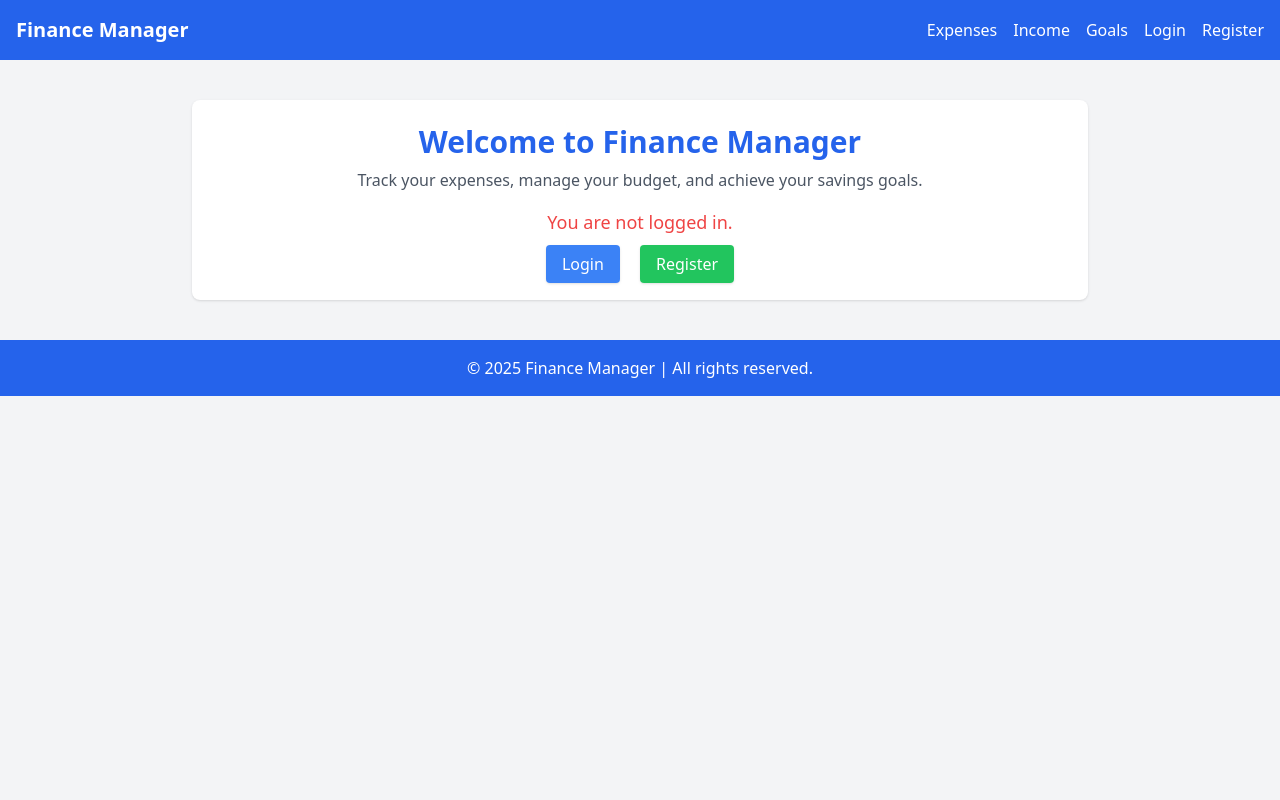
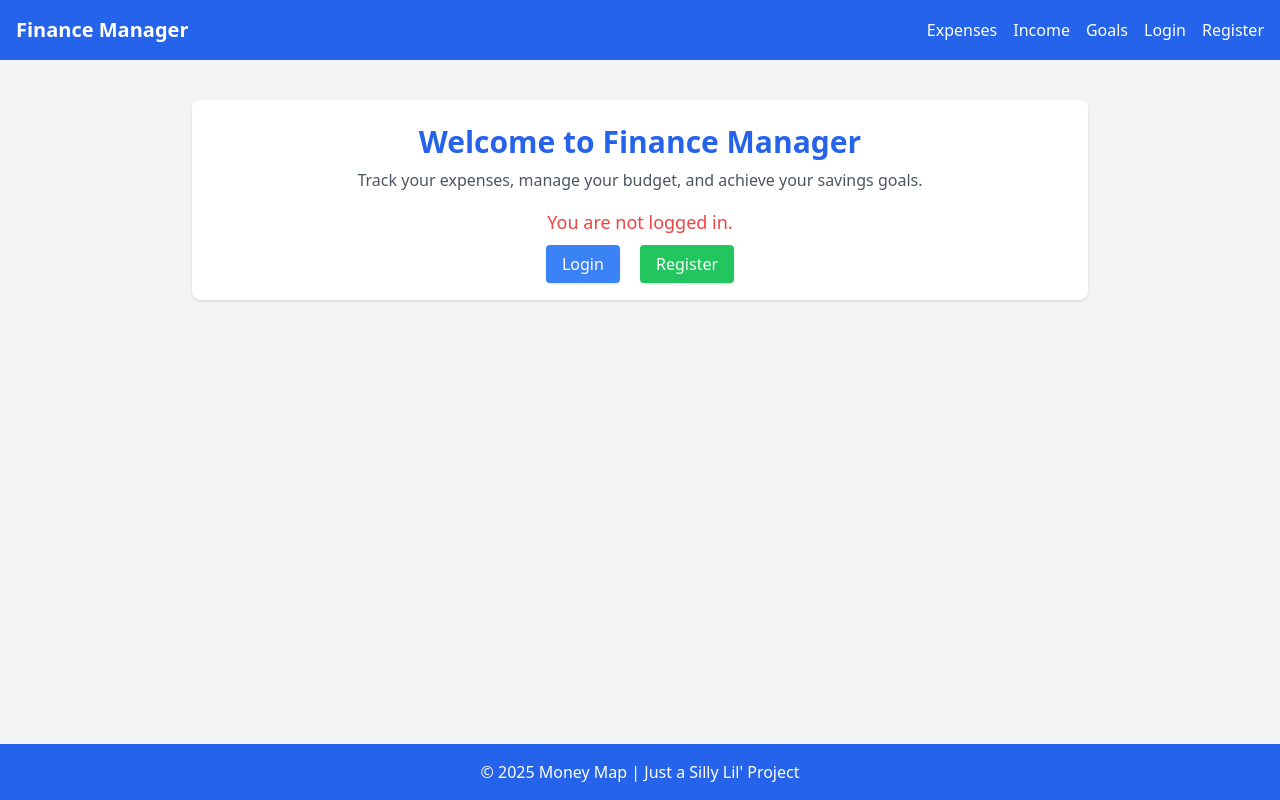
Before and after one commit to SvarogBurn/MoneyMap, a Django app: page / in a window 1280 px wide. Run offline with Django 5.2, Linux system fonts and the light colour scheme; some libraries are stand-ins or nearby versions.

Commit message:
Fix footer

```diff
--- a/moje_financije/templates/base.html
+++ b/moje_financije/templates/base.html
@@ -3,10 +3,10 @@
 <head>
     <meta charset="UTF-8">
     <meta name="viewport" content="width=device-width, initial-scale=1.0">
-    <title>{% block title %}Finance Manager{% endblock %}</title>
+    <title>{% block title %}Money Map{% endblock %}</title>
     <script src="https://cdn.tailwindcss.com"></script>
 </head>
-<body class="bg-gray-100 text-gray-900">
+<body class="bg-gray-100 text-gray-900 flex flex-col min-h-screen">
 
     <!-- Navigation Bar -->
     <nav class="bg-blue-600 p-4">
@@ -32,8 +32,8 @@
     </div>
 
     <!-- Footer -->
-    <footer class="bg-blue-600 text-white text-center py-4 mt-6">
-        <p>&copy; 2025 Finance Manager | All rights reserved.</p>
+    <footer class="bg-blue-600 text-white text-center py-4 mt-auto">
+        <p>&copy; 2025 Money Map | Just a Silly Lil' Project</p>
     </footer>
 
 </body>
```
